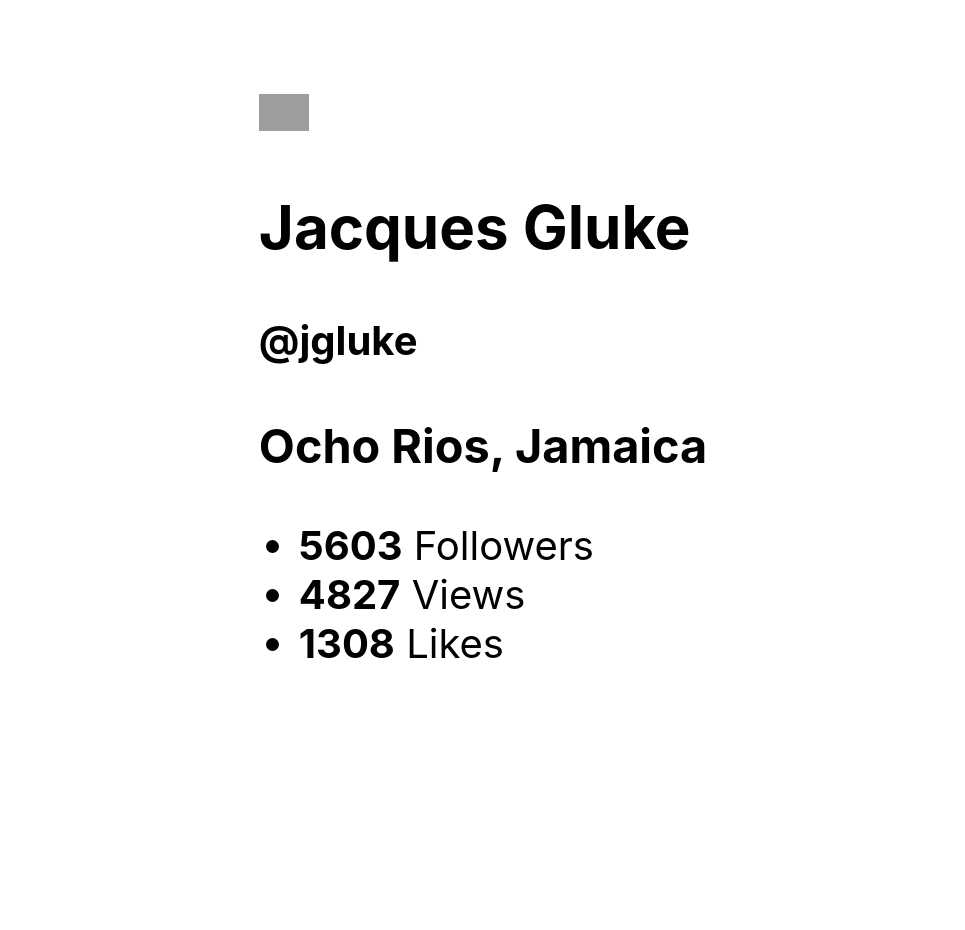
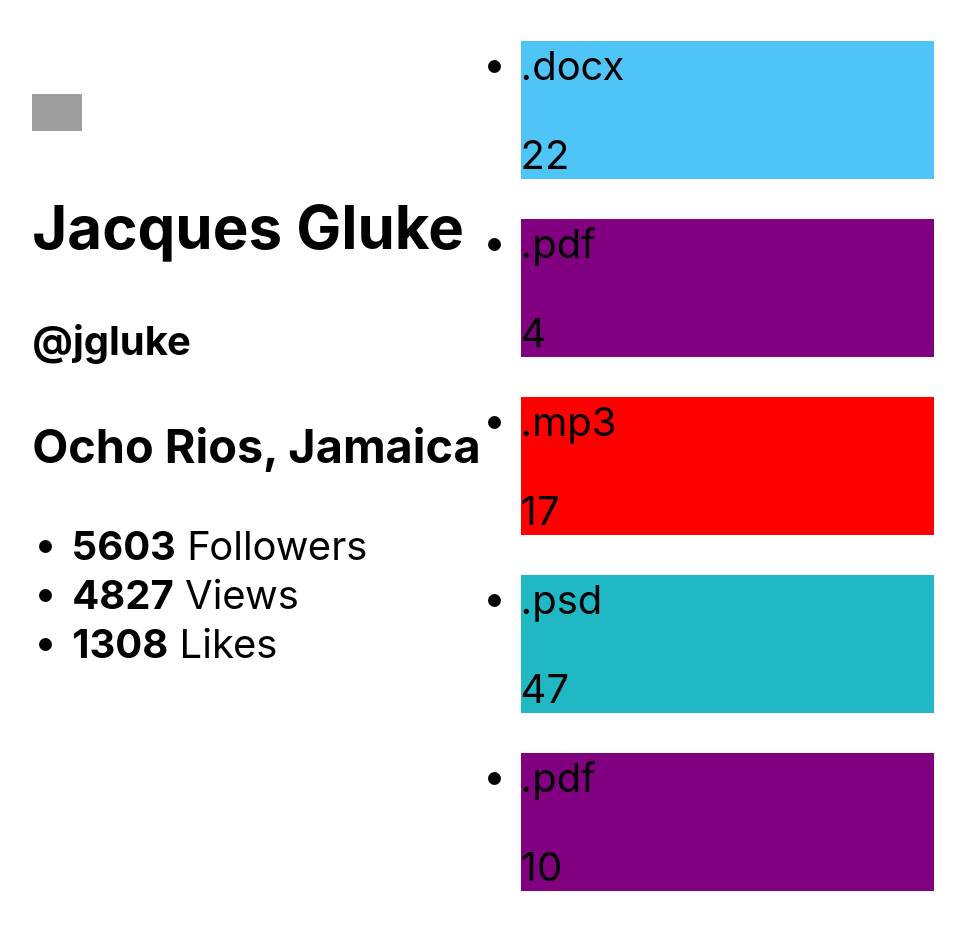
Before and after one commit to BobliHH/goit-react-hw-01-components, a React (Create React App) app: page / in a window 1280 px wide. Shown: the whole page, without its empty margins (157-1122 px from the left). Before the commit the page ends 800 px from the top, so only its background shows below. Built offline with nearby package versions, Linux system fonts and the light colour scheme; grey boxes are pictures that could not be loaded.

Commit message:
created some statistics

```diff
--- a/src/components/App.jsx
+++ b/src/components/App.jsx
@@ -1,5 +1,7 @@
 import { Profile } from "./Profile/Profile";
-import userData from "./Profile/user.json";
+import profileData from "./Profile/user.json";
+import { Stats } from "./Statistics/Statistics";
+import statsData from "./Statistics/data.json";
 
 export const App = () => {
   return (
@@ -13,7 +15,8 @@ export const App = () => {
         color: '#010101',
       }}
     >
-      <Profile {...userData} />
+      <Profile {...profileData} />
+      <Stats {...statsData} />
     </div>
   );
 };
--- a/src/components/Profile/Profile.jsx
+++ b/src/components/Profile/Profile.jsx
@@ -1,6 +1,5 @@
 import React from 'react';
 import PropTypes from 'prop-types';
-// import user from './user.json';
 
 export const Profile = props => {
   return (
--- a/src/components/Statistics/Statistics.jsx
+++ b/src/components/Statistics/Statistics.jsx
@@ -1,8 +1,43 @@
+import React from 'react';
 import PropTypes from 'prop-types';
-
 import data from './data.json';
 
-<>
-  <Statistics title="Upload stats" stats={data} />
-  <Statistics stats={data} />
-</>;
+
+export const Stats = props => {
+  return (
+    <div>
+      <h2>UPLOAD STATS</h2>
+      <ul>
+        {data.map(d => (
+          <Element stat={d} key={d.id} />
+        ))}
+      </ul>
+    </div>
+  );
+}
+
+function Element({ stat }) {
+  return (
+    <li
+      style={{
+        backgroundColor:
+          stat.label === '.docx'
+            ? '#4FC4F7'
+            : stat.label === '.pdf'
+            ? 'purple'
+            : stat.label === '.mp3'
+            ? 'red'
+            : '#20B8C5',
+      }}
+    >
+      <p>{stat.label}</p>
+      <p>{stat.percentage}</p>
+    </li>
+  );
+}
+
+Stats.propTypes = {
+  id: PropTypes.string,
+  label: PropTypes.string.isRequired,
+  percentage: PropTypes.number.isRequired,
+};
```
